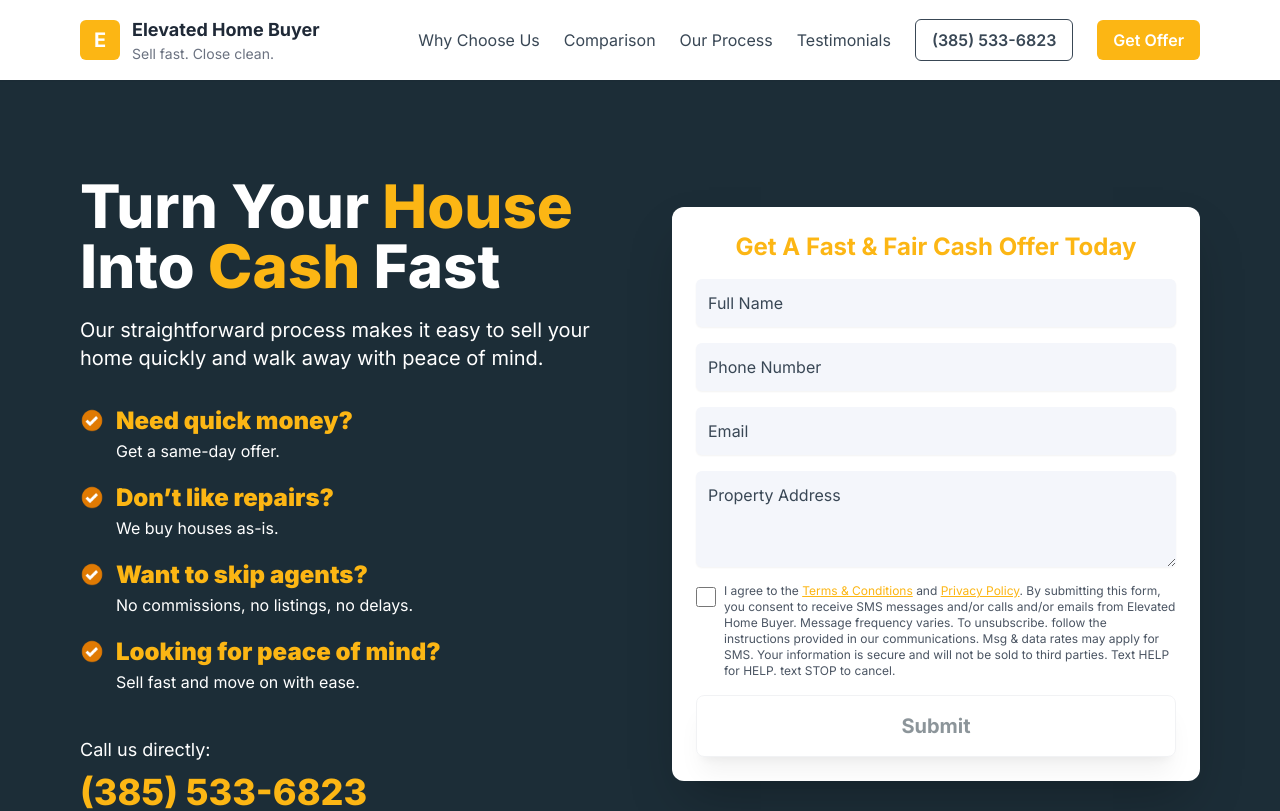
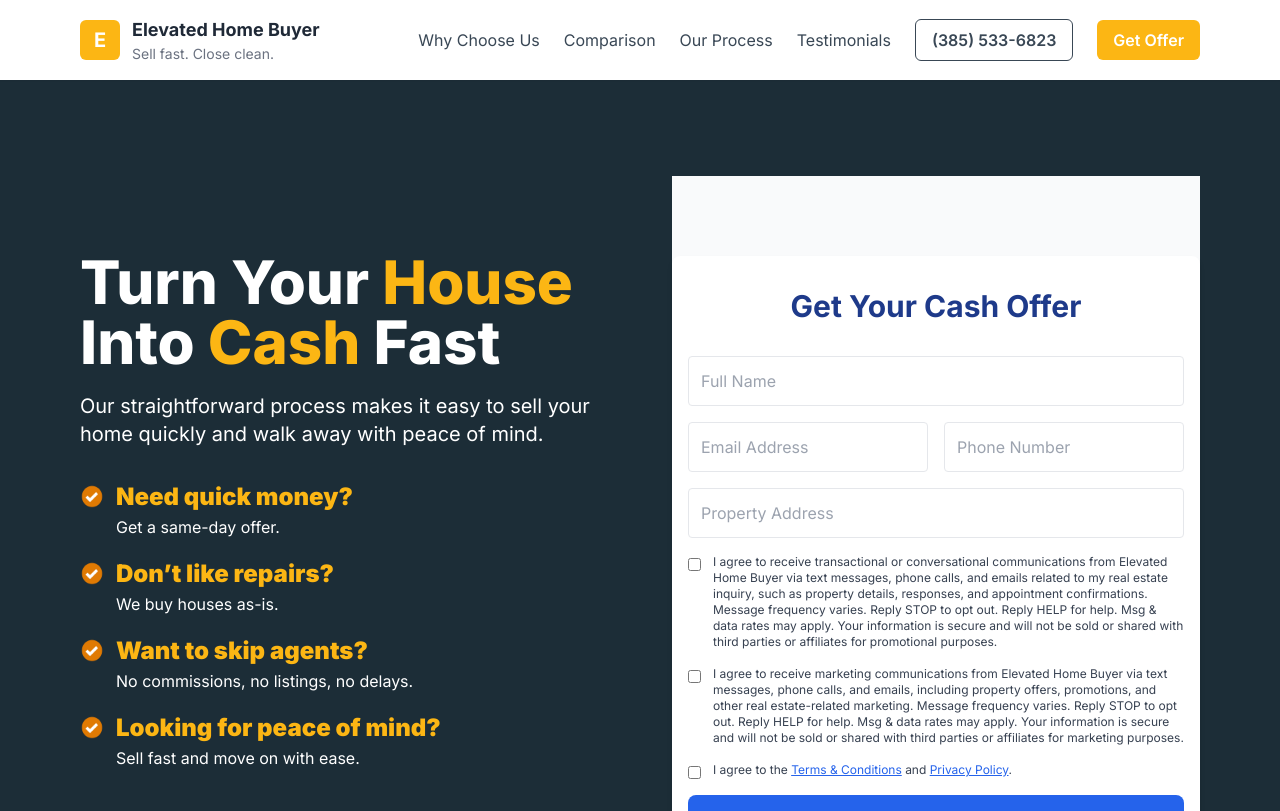
Before and after one commit to hpintojr/gettopdollar-homebuyer, a Next.js app: page / in a window 1280 px wide. Shown: the top 811 px of the page. Built offline with nearby package versions, Linux system fonts and the light colour scheme.

Commit message:
Update ContactForm.tsx

```diff
--- a/components/ContactForm.tsx
+++ b/components/ContactForm.tsx
@@ -1,113 +1,143 @@
-// components/ContactForm.tsx
 "use client";
 import { useState } from "react";
-import Link from "next/link"; // Import Link for legal pages
+import Link from "next/link";
 
 export default function ContactForm() {
-  const [form, setForm] = useState({ name: "", email: "", phone: "", address: "" });
-  const [status, setStatus] = useState<null | string>(null);
-  const [loading, setLoading] = useState(false);
-  const [agreed, setAgreed] = useState(false); // State for the checkbox
+  const [form, setForm] = useState({
+    name: "",
+    email: "",
+    phone: "",
+    address: "",
+    message: "",
+    agreeTransactional: false,
+    agreeMarketing: false,
+    agreeTermsPrivacy: false,
+  });
 
-  async function submit(e: React.FormEvent) {
+  const [status, setStatus] = useState("");
+
+  const handleSubmit = async (e: React.FormEvent) => {
     e.preventDefault();
-    if (!agreed) {
-      setStatus("You must agree to the terms and privacy policy.");
+
+    // Validating all three agreements are checked
+    if (!form.agreeTransactional || !form.agreeMarketing || !form.agreeTermsPrivacy) {
+      setStatus("Please check all agreement boxes to continue.");
       return;
     }
-    setLoading(true);
-    setStatus(null);
+
+    setStatus("Sending...");
 
     try {
       const res = await fetch("/api/contact", {
         method: "POST",
+        body: JSON.stringify(form),
         headers: { "Content-Type": "application/json" },
-        body: JSON.stringify(form)
       });
-      const data = await res.json();
+
       if (res.ok) {
-        setStatus("Request sent. We will contact you shortly.");
-        setForm({ name: "", email: "", phone: "", address: "" });
-        setAgreed(false); // Reset checkbox
+        setStatus("Success! We will contact you shortly.");
+        setForm({
+          name: "", email: "", phone: "", address: "", message: "",
+          agreeTransactional: false, agreeMarketing: false, agreeTermsPrivacy: false,
+        });
       } else {
-        setStatus(data?.error || "Failed to submit. Try again.");
+        setStatus("Failed to send. Please try again.");
       }
-    } catch (err) {
-      setStatus("Network error. Try again.");
-    } finally {
-      setLoading(false);
+    } catch (error) {
+      setStatus("An error occurred.");
     }
-  }
+  };
 
   return (
-    <form id="contact" onSubmit={submit} className="space-y-4 p-6 bg-white rounded-xl shadow-2xl">
-      <h3 className="text-2xl font-bold text-brandPrimary text-center mb-4">
-        Get A Fast &amp; Fair Cash Offer Today
-      </h3>
-      <div>
-        <label className="hidden text-sm font-medium text-gray-700">Full name</label>
-        <input required value={form.name} onChange={(e) => setForm({...form, name: e.target.value})}
-          className="mt-1 block w-full rounded-md border-gray-300 shadow-sm p-3 bg-brandLight placeholder:text-brandText" placeholder="Full Name" />
+    <section id="contact" className="py-20 bg-gray-50">
+      <div className="container mx-auto px-4 max-w-2xl bg-white p-8 rounded-lg shadow-md">
+        <h2 className="text-3xl font-bold text-center mb-8 text-blue-900">Get Your Cash Offer</h2>
+        <form onSubmit={handleSubmit} className="space-y-4">
+          <input
+            type="text"
+            placeholder="Full Name"
+            className="w-full p-3 border rounded focus:ring-2 focus:ring-blue-600 outline-none"
+            value={form.name}
+            onChange={(e) => setForm({ ...form, name: e.target.value })}
+            required
+          />
+          <div className="grid grid-cols-1 md:grid-cols-2 gap-4">
+            <input
+              type="email"
+              placeholder="Email Address"
+              className="w-full p-3 border rounded focus:ring-2 focus:ring-blue-600 outline-none"
+              value={form.email}
+              onChange={(e) => setForm({ ...form, email: e.target.value })}
+              required
+            />
+            <input
+              type="tel"
+              placeholder="Phone Number"
+              className="w-full p-3 border rounded focus:ring-2 focus:ring-blue-600 outline-none"
+              value={form.phone}
+              onChange={(e) => setForm({ ...form, phone: e.target.value })}
+              required
+            />
+          </div>
+          <input
+            type="text"
+            placeholder="Property Address"
+            className="w-full p-3 border rounded focus:ring-2 focus:ring-blue-600 outline-none"
+            value={form.address}
+            onChange={(e) => setForm({ ...form, address: e.target.value })}
+            required
+          />
+
+          <div className="space-y-4 mt-6 text-xs text-gray-700">
+            {/* Checkbox 1: Transactional */}
+            <label className="flex items-start gap-3 cursor-pointer">
+              <input
+                type="checkbox"
+                className="mt-1"
+                checked={form.agreeTransactional}
+                onChange={(e) => setForm({ ...form, agreeTransactional: e.target.checked })}
+              />
+              <span>
+                I agree to receive transactional or conversational communications from Elevated Home Buyer via text messages, phone calls, and emails related to my real estate inquiry, such as property details, responses, and appointment confirmations. Message frequency varies. Reply STOP to opt out. Reply HELP for help. Msg & data rates may apply. Your information is secure and will not be sold or shared with third parties or affiliates for promotional purposes.
+              </span>
+            </label>
+
+            {/* Checkbox 2: Marketing */}
+            <label className="flex items-start gap-3 cursor-pointer">
+              <input
+                type="checkbox"
+                className="mt-1"
+                checked={form.agreeMarketing}
+                onChange={(e) => setForm({ ...form, agreeMarketing: e.target.checked })}
+              />
+              <span>
+                I agree to receive marketing communications from Elevated Home Buyer via text messages, phone calls, and emails, including property offers, promotions, and other real estate-related marketing. Message frequency varies. Reply STOP to opt out. Reply HELP for help. Msg & data rates may apply. Your information is secure and will not be sold or shared with third parties or affiliates for marketing purposes.
+              </span>
+            </label>
+
+            {/* Checkbox 3: T&C and Privacy */}
+            <label className="flex items-start gap-3 cursor-pointer">
+              <input
+                type="checkbox"
+                className="mt-1"
+                checked={form.agreeTermsPrivacy}
+                onChange={(e) => setForm({ ...form, agreeTermsPrivacy: e.target.checked })}
+              />
+              <span>
+                I agree to the <Link href="/terms-of-use" className="text-blue-600 underline">Terms & Conditions</Link> and <Link href="/privacy-policy" className="text-blue-600 underline">Privacy Policy</Link>.
+              </span>
+            </label>
+          </div>
+
+          <button
+            type="submit"
+            className="w-full bg-blue-600 hover:bg-blue-700 text-white font-bold py-4 rounded-lg transition duration-300 mt-4"
+          >
+            GET MY CASH OFFER
+          </button>
+          {status && <p className="text-center mt-4 font-medium text-blue-800">{status}</p>}
+        </form>
       </div>
-
-      <div>
-        <label className="hidden text-sm font-medium text-gray-700">Phone</label>
-        <input required value={form.phone} onChange={(e) => setForm({...form, phone: e.target.value})}
-          className="mt-1 block w-full rounded-md border-gray-300 shadow-sm p-3 bg-brandLight placeholder:text-brandText" placeholder="Phone Number" />
-      </div>
-
-      <div>
-        <label className="hidden text-sm font-medium text-gray-700">Email</label>
-        <input required type="email" value={form.email} onChange={(e) => setForm({...form, email: e.target.value})}
-          className="mt-1 block w-full rounded-md border-gray-300 shadow-sm p-3 bg-brandLight placeholder:text-brandText" placeholder="Email" />
-      </div>
-
-      <div>
-        <label className="hidden text-sm font-medium text-gray-700">Property address</label>
-        <textarea required value={form.address} onChange={(e) => setForm({...form, address: e.target.value})}
-          className="mt-1 block w-full rounded-md border-gray-300 shadow-sm p-3 bg-brandLight placeholder:text-brandText" placeholder="Property Address" rows={3} />
-      </div>
-
-      {/* --- New Checkbox Section --- */}
-      <div className="space-y-2">
-        <div className="flex items-start gap-2">
-          <input
-            id="terms-agree"
-            name="terms-agree"
-            type="checkbox"
-            checked={agreed}
-            onChange={(e) => setAgreed(e.target.checked)}
-            className="h-5 w-5 mt-1 rounded border-gray-300 text-brandPrimary focus:ring-brandPrimary flex-shrink-0"
-          />
-          <label htmlFor="terms-agree" className="text-xs text-gray-600">
-            I agree to the{" "}
-            <Link href="/terms-of-use" target="_blank" className="underline text-brandPrimary hover:text-brandPrimaryDark">
-              Terms & Conditions
-            </Link>{" "}
-            and{" "}
-            <Link href="/privacy-policy" target="_blank" className="underline text-brandPrimary hover:text-brandPrimaryDark">
-              Privacy Policy
-            </Link>
-            . By submitting this form, you consent to receive SMS messages and/or
-            calls and/or emails from Elevated Home Buyer. Message
-            frequency varies. To unsubscribe. follow the instructions provided in
-            our communications. Msg & data rates may apply for SMS. Your
-            information is secure and will not be sold to third parties. Text
-            HELP for HELP. text STOP to cancel.
-          </label>
-        </div>
-      </div>
-      {/* --- End New Checkbox Section --- */}
-
-      <div>
-        {/* Updated Button Style: Disabled state added */}
-        <button type="submit" disabled={loading || !agreed}
-          className="w-full inline-flex justify-center items-center px-8 py-4 rounded-lg bg-white text-brandDark font-bold text-xl transition-all hover:bg-gray-100 shadow-xl border border-gray-200 disabled:opacity-50 disabled:cursor-not-allowed">
-          {loading ? "Submitting..." : "Submit"}
-        </button>
-      </div>
-
-      {status && <p className="text-sm text-center text-gray-700">{status}</p>}
-    </form>
+    </section>
   );
 }
```
